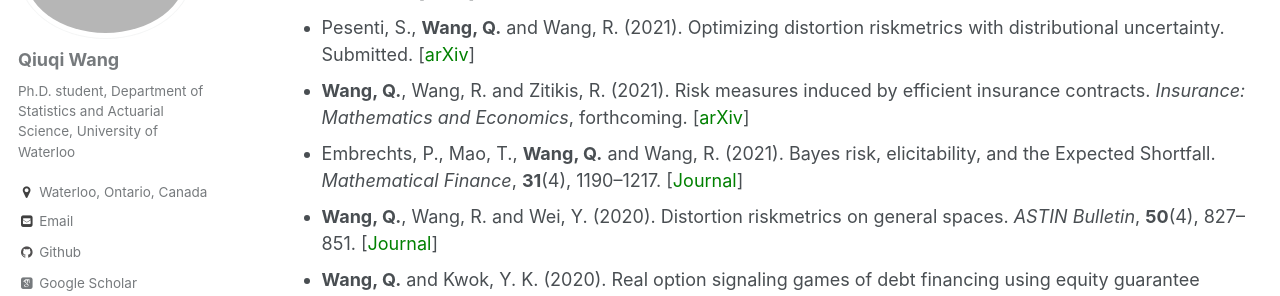
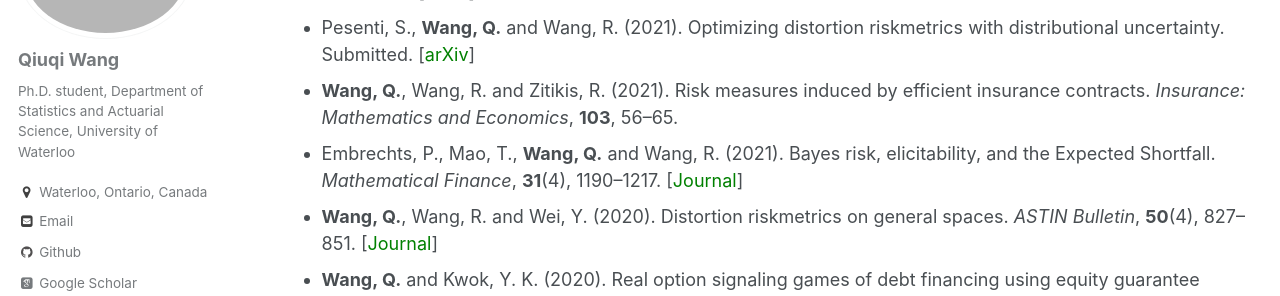
Before and after one commit to qwangan/qwangan.github.io, a Jekyll site: the page built from _pages/publications.md, in a window 1280 px wide. Shown: the part 213-509 px from the top of the page. Built offline with Jekyll 4.4.1, drawn with Linux system fonts in a browser that asks for light colours; some web fonts are replaced.

Commit message:
Update publications.md

```diff
--- a/_pages/publications.md
+++ b/_pages/publications.md
@@ -7,7 +7,7 @@ author_profile: true
 
 * Han, X., **Wang, Q.**, Wang, R. and Xia, J. (2021). Cash-subadditive risk measures without quasi-convexity. Submitted. [[<span style="color:green">arXiv</span>]](https://arxiv.org/abs/2110.12198#)
 * Pesenti, S., **Wang, Q.** and Wang, R. (2021). Optimizing distortion riskmetrics with distributional uncertainty. Submitted. [[<span style="color:green">arXiv</span>]](http://arxiv.org/abs/2011.04889)
-* **Wang, Q.**, Wang, R. and Zitikis, R. (2021). Risk measures induced by efficient insurance contracts. *Insurance: Mathematics and Economics*, forthcoming. [[<span style="color:green">arXiv</span>]](https://arxiv.org/abs/2109.00314v2)
+* **Wang, Q.**, Wang, R. and Zitikis, R. (2021). Risk measures induced by efficient insurance contracts. *Insurance: Mathematics and Economics*, **103**, 56--65.
 * Embrechts, P., Mao, T., **Wang, Q.** and Wang, R. (2021). Bayes risk, elicitability, and the Expected Shortfall. *Mathematical Finance*, **31**(4), 1190--1217. [[<span style="color:green">Journal</span>]](https://onlinelibrary.wiley.com/doi/full/10.1111/mafi.12313)
 * **Wang, Q.**, Wang, R. and Wei, Y.  (2020). Distortion riskmetrics on general spaces. *ASTIN Bulletin*, **50**(4), 827--851. [[<span style="color:green">Journal</span>]](https://doi.org/10.1017/asb.2020.14)
 * **Wang, Q.** and Kwok, Y. K. (2020). Real option signaling games of debt financing using equity guarantee swaps. *International Journal of Theoretical and Applied Finance*, **23**(5), 2050036. [[<span style="color:green">Journal</span>]](https://doi.org/10.1142/S0219024920500363)
```
